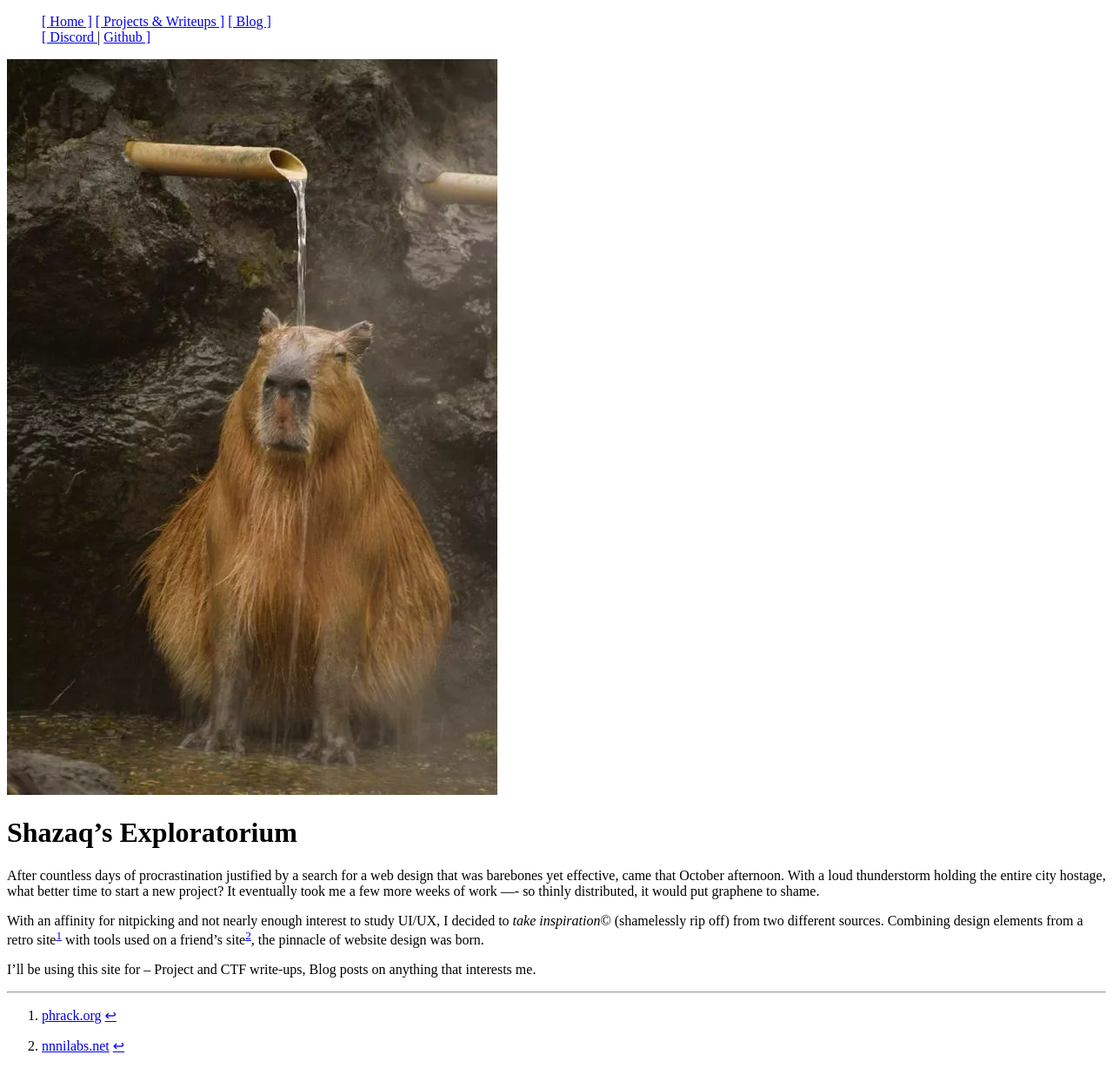
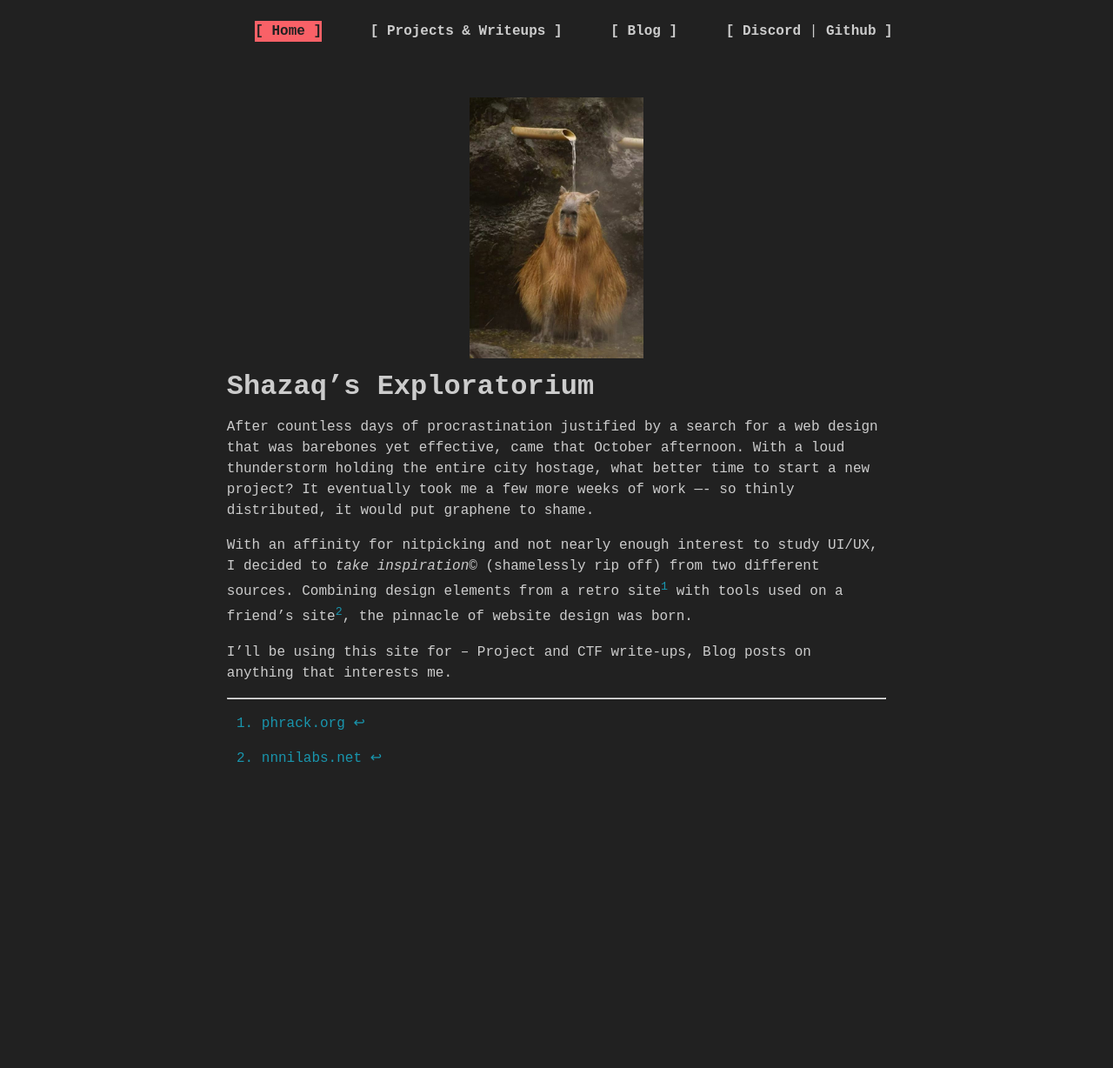
Before and after one commit to shazaq03/portfolio, a Jekyll site: the page built from index.md, in a window 1280 px wide. Shown: the whole page at 87% size. Built offline with Jekyll 4.4.1, drawn with Linux system fonts in a browser that asks for light colours; after the commit the page ends 908 px from its top, so only the background shows below that.

```diff
--- a/_config.yml
+++ b/_config.yml
@@ -1,6 +1,6 @@
 title: Shazaq
 description: Abandon all hope ye who enter here
-baseurl: "portfolio" # the subpath of your site, e.g. /blog
+baseurl: "/portfolio" # the subpath of your site, e.g. /blog
 url: "https://shazaq.github.io/"
 
 # Build settings
```
